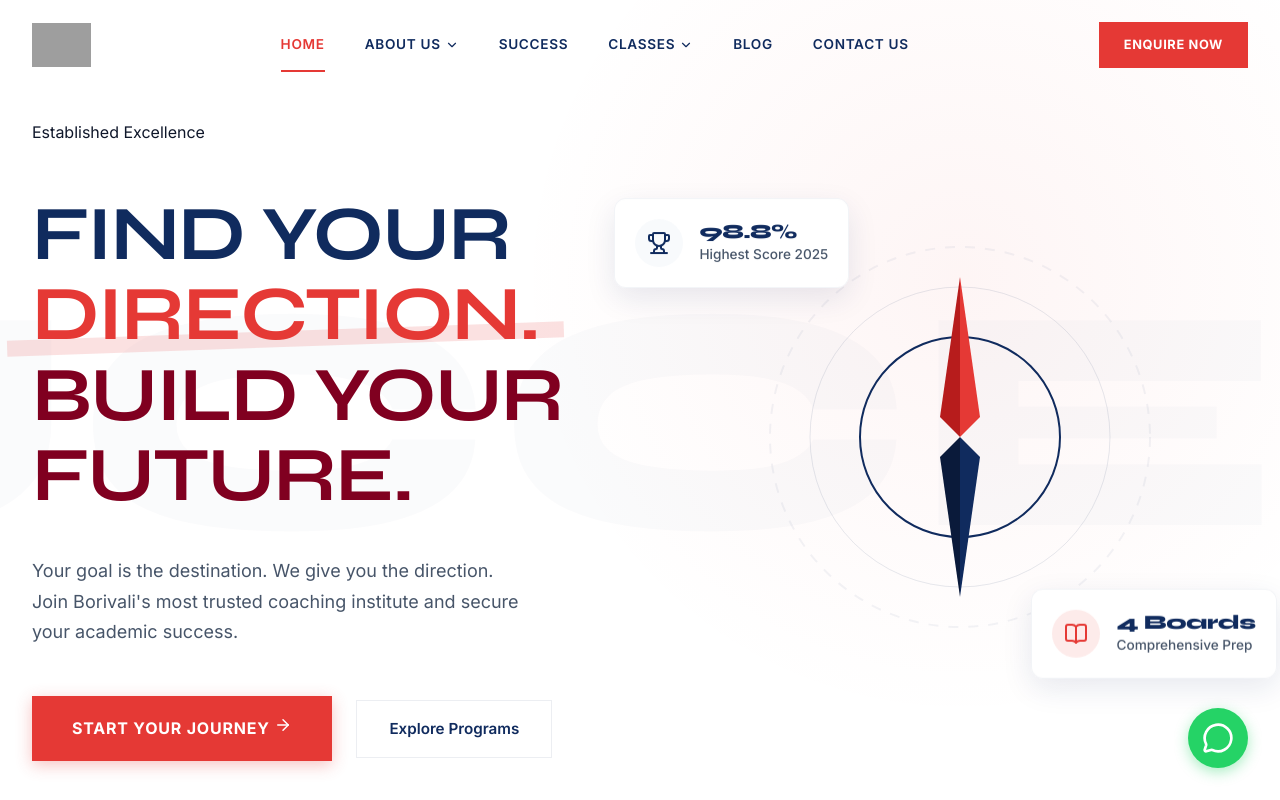
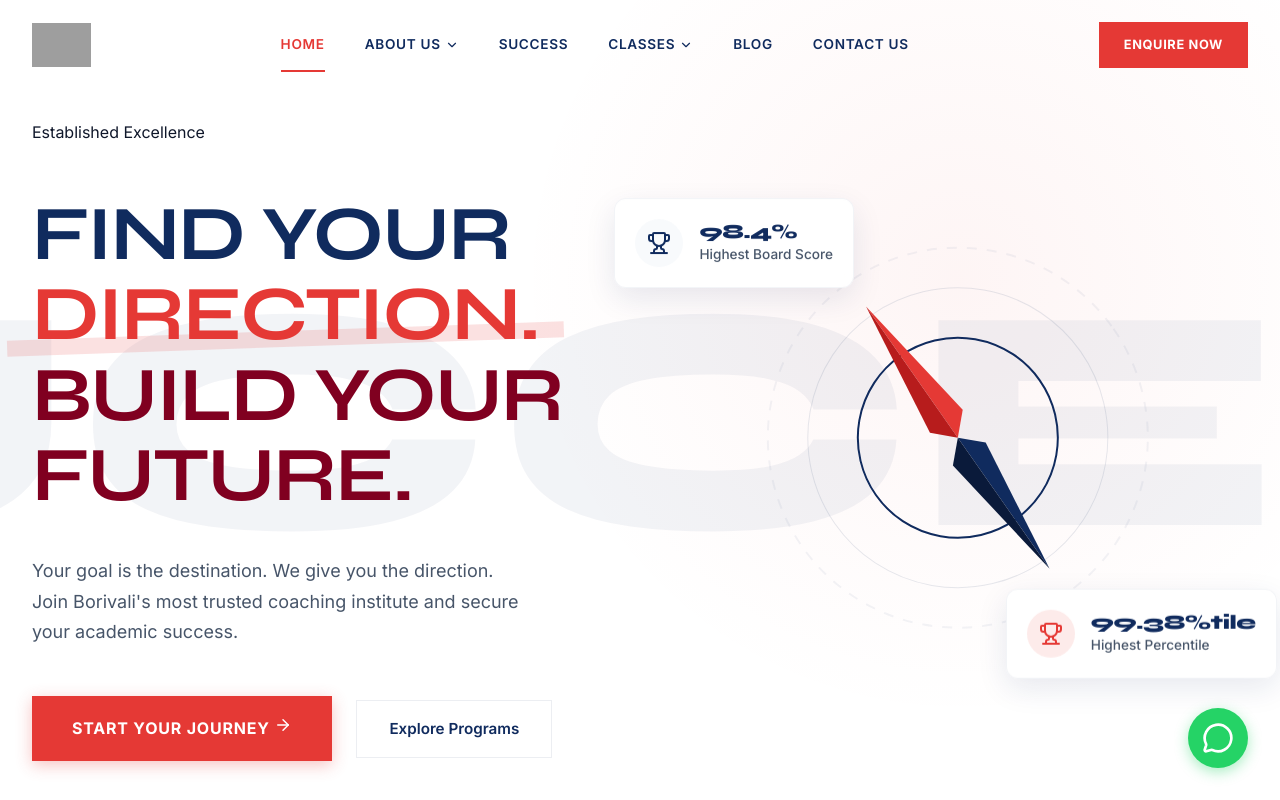
Before and after one commit to AhanaKulkarni/NK-Website, a Next.js app: page / in a window 1280 px wide. Shown: the top 800 px of the page. Built offline with nearby package versions, Linux system fonts and the light colour scheme; grey boxes are pictures that could not be loaded.

Commit message:
style: fix navigation active link, compass animation, hero cards and SEO

```diff
--- a/src/app/home.module.css
+++ b/src/app/home.module.css
@@ -34,7 +34,7 @@
   font-family: var(--font-display);
   font-size: 25vw;
   font-weight: 900;
-  color: rgba(16, 43, 94, 0.02); /* Extremely faint navy */
+  color: rgba(16, 43, 94, 0.05); /* Faint navy, slightly more prominent */
   white-space: nowrap;
   z-index: 1;
   pointer-events: none;
@@ -317,6 +317,7 @@
   border-radius: var(--radius-card);
   box-shadow: var(--shadow-diffuse);
   border: 1px solid var(--color-border);
+  border-top: 4px solid var(--color-accent); /* Added touch of color */
   transition: transform var(--transition-smooth);
 }
 
@@ -326,8 +327,9 @@
 
 .whyCardNum {
   font-family: var(--font-display);
-  font-size: 3rem;
-  color: rgba(16, 43, 94, 0.1);
+  font-size: 3.5rem;
+  color: var(--color-accent); /* Make it red instead of faint navy */
+  opacity: 0.2; /* Subtly colorful */
   margin-bottom: 1rem;
   line-height: 1;
 }
--- a/src/app/layout.tsx
+++ b/src/app/layout.tsx
@@ -21,8 +21,36 @@ const bodyFont = Inter({
 import { EnquirySection } from "@/components/shared/EnquirySection";
 
 export const metadata: Metadata = {
-  title: "NK Academy | The Direction of Success",
-  description: "Borivali's most trusted coaching institute for SSC, CBSE, ICSE, Science, Commerce, NEET, JEE and Sanskrit.",
+  metadataBase: new URL('https://nkacademy.in'),
+  title: {
+    default: "NK Academy | Best Coaching Classes in Borivali",
+    template: "%s | NK Academy",
+  },
+  description: "Borivali's most trusted coaching institute for SSC, CBSE, ICSE, Science, Commerce, NEET, JEE and Sanskrit. Expert faculty and top results.",
+  keywords: ["Coaching classes in Borivali", "Best CBSE classes", "Best ICSE classes", "SSC coaching", "NEET coaching Borivali", "JEE institute", "NK Academy"],
+  openGraph: {
+    title: "NK Academy | The Direction of Success",
+    description: "Borivali's most trusted coaching institute for SSC, CBSE, ICSE, Science, Commerce, NEET, JEE and Sanskrit.",
+    url: 'https://nkacademy.in',
+    siteName: 'NK Academy',
+    locale: 'en_IN',
+    type: 'website',
+  },
+  robots: {
+    index: true,
+    follow: true,
+    googleBot: {
+      index: true,
+      follow: true,
+      'max-video-preview': -1,
+      'max-image-preview': 'large',
+      'max-snippet': -1,
+    },
+  },
+  twitter: {
+    title: "NK Academy | The Direction of Success",
+    card: "summary_large_image",
+  },
 };
 
 export default function RootLayout({
--- a/src/app/page.tsx
+++ b/src/app/page.tsx
@@ -94,30 +94,30 @@ export default function Home() {
 
               {/* Floating Card 1 */}
               <div className={`${styles.floatingCard} ${styles.floatingCard1}`}>
-                <div className={styles.cardIcon}>
+                <div className={`${styles.cardIcon} ${styles.cardIconBlue}`}>
                   <Trophy size={24} />
                 </div>
                 <div className={styles.cardText}>
-                  <h4>98.8%</h4>
-                  <p>Highest Score 2025</p>
+                  <h4>98.4%</h4>
+                  <p>Highest Board Score</p>
                 </div>
               </div>
 
               {/* Main Compass Area */}
               <div style={{ position: 'relative', zIndex: 10 }}>
                 <motion.div
-                  initial={{ opacity: 0, scale: 0.5 }}
+                  initial={{ opacity: 0, scale: 0.5, rotate: -180 }}
                   animate={{
                     opacity: 1,
                     scale: 1,
-                    rotate: [-1080, 0]
+                    rotate: -35
                   }}
-                  whileHover={{ scale: 1.1, rotate: 90 }}
+                  whileHover={{ scale: 1.05, rotate: -45 }}
                   transition={{
-                    duration: 3,
-                    ease: [0.16, 1, 0.3, 1], // Custom dramatic ease-out
-                    opacity: { duration: 1 },
-                    scale: { duration: 1.5, type: 'spring' }
+                    duration: 1.5,
+                    type: 'spring',
+                    stiffness: 100,
+                    damping: 15
                   }}
                   style={{ cursor: 'pointer' }}
                 >
@@ -137,11 +137,11 @@ export default function Home() {
               {/* Floating Card 2 */}
               <div className={`${styles.floatingCard} ${styles.floatingCard2}`}>
                 <div className={`${styles.cardIcon} ${styles.cardIconRed}`}>
-                  <BookOpen size={24} />
+                  <Trophy size={24} />
                 </div>
                 <div className={styles.cardText}>
-                  <h4>4 Boards</h4>
-                  <p>Comprehensive Prep</p>
+                  <h4>99.38%tile</h4>
+                  <p>Highest Percentile</p>
                 </div>
               </div>
 
--- a/src/app/results/page.module.css
+++ b/src/app/results/page.module.css
@@ -6,7 +6,7 @@
 .hero {
   background-color: var(--color-primary);
   color: white;
-  padding: 4rem 0 5rem;
+  padding: calc(90px + 4rem) 0 5rem;
   text-align: center;
 }
 
--- a/src/components/layout/Navigation.tsx
+++ b/src/components/layout/Navigation.tsx
@@ -78,7 +78,7 @@ export function Navigation() {
             >
               <Link
                 href={link.href}
-                className={`${styles.navLink} ${pathname === link.href || pathname.startsWith(link.href + '/') ? styles.active : ''}`}
+                className={`${styles.navLink} ${pathname === link.href || (link.href !== '/' && pathname.startsWith(link.href)) ? styles.active : ''}`}
               >
                 {link.label}
                 {link.dropdown && <ChevronDown size={14} className={styles.chevron} />}
```
